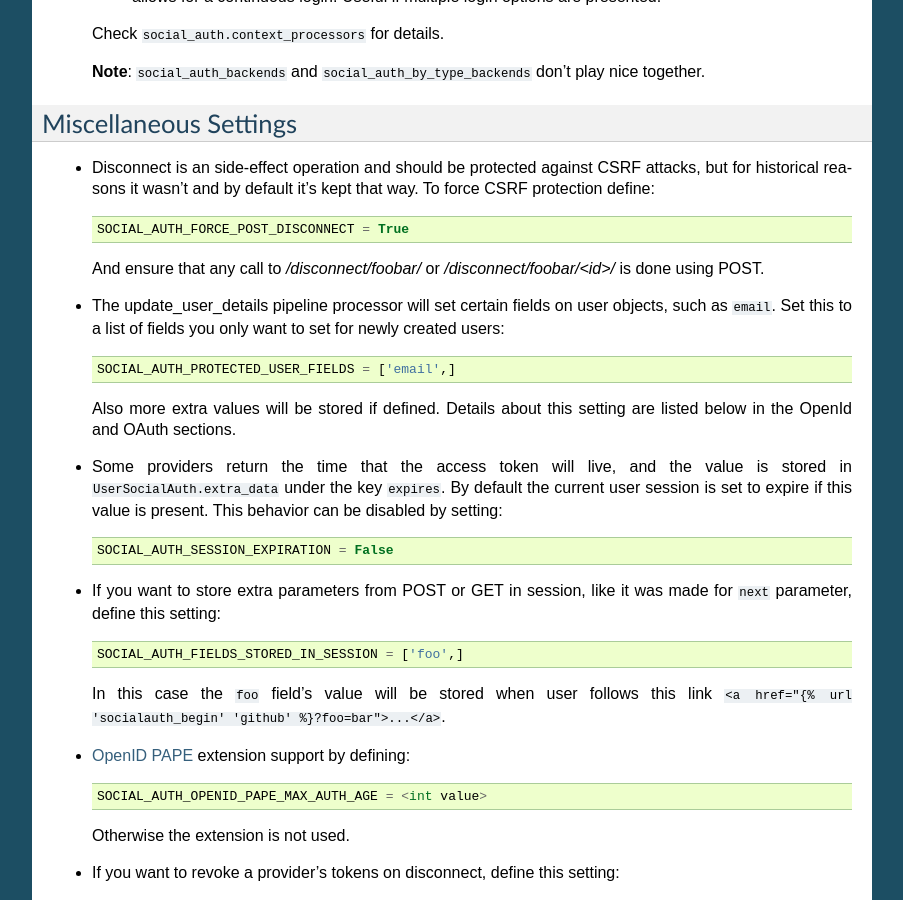
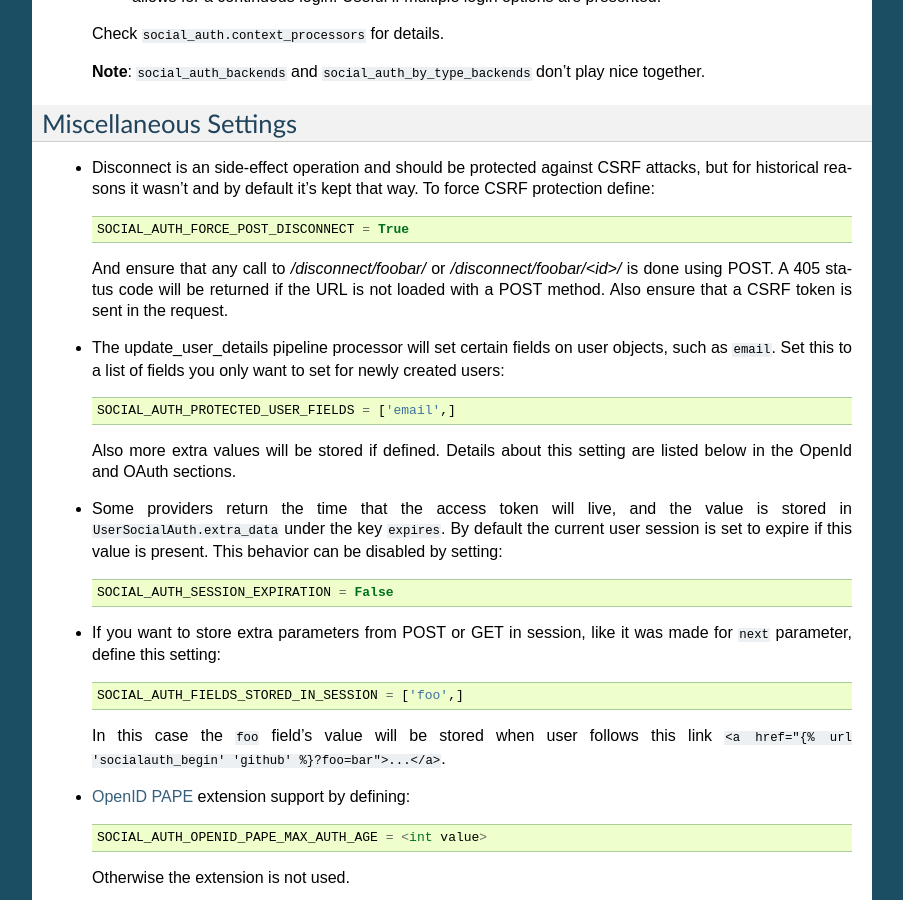
Before and after one commit to devs-cloud/django-social-auth-module, a Sphinx documentation site: the page built from doc/configuration.rst, in a window 1280 px wide and 900 px high, scrolled down 7479 px. Shown: the whole window, without its empty margins (198-1101 px from the left). Built offline with Sphinx 7.4.7, drawn with Linux system fonts in a browser that asks for light colours; pages that are not in the unit, such as notebooks, are missing from menus.

Commit message:
Doc about 405 response code on disconnect when forcing POST. Refs #759

```diff
--- a/doc/configuration.rst
+++ b/doc/configuration.rst
@@ -454,7 +454,8 @@ Miscellaneous Settings
     SOCIAL_AUTH_FORCE_POST_DISCONNECT = True
 
   And ensure that any call to `/disconnect/foobar/` or `/disconnect/foobar/<id>/`
-  is done using POST.
+  is done using POST. A 405 status code will be returned if the URL is not loaded
+  with a POST method. Also ensure that a CSRF token is sent in the request.
 
 - The update_user_details pipeline processor will set certain fields on user
   objects, such as ``email``. Set this to a list of fields you only want to
```
